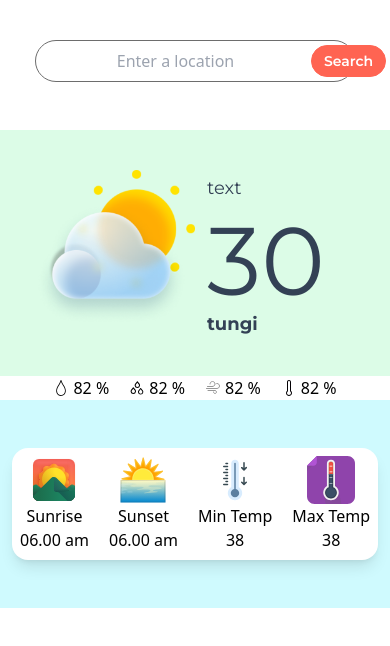
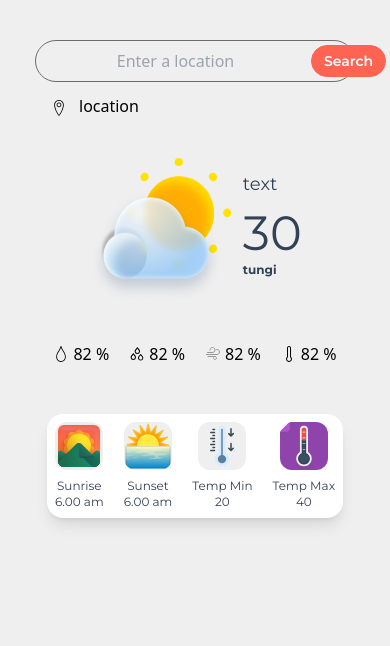
Before and after one commit to nuruzzamn/Weather-App-by-React---Tailwind-, a React (Vite) app: page / in a window 390 px wide. Shown: the top 646 px of the page. Built offline with nearby package versions, Linux system fonts and the light colour scheme; a web font is replaced by a local one.

Commit message:
[style] make responsive

```diff
--- a/src/components/Button.jsx
+++ b/src/components/Button.jsx
@@ -1,6 +1,6 @@
 const Button = ({ label, hover}) => {
     return (
-      <div>
+      <div className="rounded-full">
         <button
           className={` ${hover}
         bg-coral-red text-white font-semibold border-coral-red
--- a/src/components/DailyInfo.jsx
+++ b/src/components/DailyInfo.jsx
@@ -1,37 +1,18 @@
-import sunrise1 from "../assets/icons/sunrise1.svg"
-import sunset from "../assets/icons/sunset.svg"
-import tempMin from "../assets/icons/tempMin.svg"
-import tempMax from "../assets/icons/tempMax.svg"
 
-const DailyInfo = () => {
+const DailyInfo = ({ imgURL, name, value }) => {
   return (
+    <div>
+      <section className="flex flex-col bg-white justify-center items-center">
+        <img
+          src={imgURL}
+          alt=""
+          className="object-contain w-12 h-12 sm:w-16 sm:h-16 rounded-xl mb-2"
+        />
+        <p className="bg-white font-montserrat text-xs text-slate-700 ">{name}</p>
+        <p className="bg-white font-montserrat text-xs text-slate-700 ">{value}</p>
+      </section>
+    </div>
+  );
+};
 
-    <div className="flex flex-1 gap-5 sm:gap-16 justify-evenly">
-          <section className='flex flex-col justify-center items-center'>
-          <img src={sunrise1} alt="" className='object-contain w-12 h-12 sm:w-16 sm:h-16'/>
-          <p>Sunrise</p>
-          <p>06.00 am</p>
-        </section>
-
-        <section className='flex flex-col justify-center items-center'>
-          <img src={sunset} alt="" className='object-contain w-12 h-12 sm:w-16 sm:h-16'/>
-          <p>Sunset</p>
-          <p>06.00 am</p>
-        </section>
-
-        <section className='flex flex-col justify-center items-center'>
-          <img src={tempMin} alt="" className='object-contain w-12 h-12 sm:w-16 sm:h-16'/>
-          <p>Min Temp</p>
-          <p>38</p>
-        </section>
-
-        <section className='flex flex-col justify-center items-center'>
-          <img src={tempMax} alt="" className='object-contain w-12 h-12 sm:w-16 sm:h-16'/>
-          <p>Max Temp</p>
-          <p>38</p>
-        </section>
-    </div>
-  )
-}
-
-export default DailyInfo
+export default DailyInfo;
--- a/src/components/DataRow.jsx
+++ b/src/components/DataRow.jsx
@@ -10,22 +10,22 @@ const DataRow = () => {
     <div className='flex flex-row justify-center items-center gap-5 sm:gap-16'>
 
         <section className='flex justify-center items-center gap-1 sm:gap-2'>
-            <img src={humidity} alt="" className='sm:w-6 sm:h-6 w-4 h-4' />
+            <img src={humidity} alt="" className='small-icon-size' />
             <p>82 %</p>
         </section>
 
         <section className='flex justify-center items-center gap-1 sm:gap-2'>
-            <img src={mm} alt="" className='sm:w-6 sm:h-6 w-4 h-4' />
+            <img src={mm} alt="" className='small-icon-size' />
             <p>82 %</p>
         </section>
 
         <section className='flex justify-center items-center gap-1 sm:gap-2'>
-            <img src={wind} alt="" className='sm:w-6 sm:h-6 w-4 h-4' />
+            <img src={wind} alt="" className='small-icon-size' />
             <p>82 %</p>
         </section>
 
         <section className='flex justify-center items-center gap-1 sm:gap-2'>
-            <img src={temp} alt="" className='sm:w-6 sm:h-6 w-4 h-4' />
+            <img src={temp} alt="" className='small-icon-size' />
             <p>82 %</p>
         </section>
     </div>
--- a/src/components/DownSection.jsx
+++ b/src/components/DownSection.jsx
@@ -1,15 +1,19 @@
-
-import DailyInfo from "./DailyInfo"
-
+import DailyInfo from "./DailyInfo";
+import { dailyInfo } from "../constant";
 
 const DownSection = () => {
   return (
     <div>
-      <section className='sm:p-10 p-2 bg-white rounded-2xl border-slate-gray shadow-lg'>
-        <DailyInfo />
+      <section className="sm:p-10 p-2 bg-white rounded-2xl border-slate-gray shadow-lg">
+        <section className="flex flex-1 bg-white gap-5 sm:gap-16 justify-evenly">
+          {dailyInfo &&
+            dailyInfo.map((info, index) => {
+              return <DailyInfo key={index} {...info} />;
+            })}
+        </section>
       </section>
     </div>
-  )
-}
+  );
+};
 
-export default DownSection
+export default DownSection;
--- a/src/components/MiddleSection.jsx
+++ b/src/components/MiddleSection.jsx
@@ -1,17 +1,16 @@
-import React from "react";
 import skySun from "../assets/icons/sky-sun.png"
 const MiddleSection = () => {
   return (
     <div className="">
-      <section className="max-w-xs flex flex-row justify-between">
-        <section className="basis-6/12">
-            <img src={skySun} alt="sky-sun" width={250} height={250}/>
+      <section className="max-w-xs flex flex-row flex-1 justify-between">
+        <section className="basis-4/6">
+            <img src={skySun} alt="sky-sun" className="sm:w-56 sm:h-56 w-36 h-36"/>
         </section>
 
-        <section className="basis-6/12 font-montserrat text-slate-700 pl-3 mt-2">
+        <section className="basis-2/6 font-montserrat text-slate-700 pl-3 mt-4 ">
             <h1 className="text-lg">text</h1>
-            <p className="text-8xl mt-2">30</p>
-            <h2 className="text-lg font-bold">tungi</h2>
+            <p className="text-4xl sm:text-8xl mt-2">30</p>
+            <h2 className="text-xs sm:text-lg font-bold">tungi</h2>
         </section>
 
       </section>
--- a/src/components/Search.jsx
+++ b/src/components/Search.jsx
@@ -1,18 +1,24 @@
 import React from "react";
 import Button from "./Button";
+import locationIcon from "../assets/icons/location.svg"
 
 const Search = () => {
   return (
-    <div>
-      <section className="max-w-xs flex flex-row justify-between border border-slate-gray rounded-full p-1">
+    <div className="flex flex-col gap-3">
+      <section className="max-w-xs flex flex-row justify-between bg-none border border-slate-gray rounded-full p-1">
         <input
           type="text"
           placeholder="Enter a location"
           className="text-center outline-none p-1 flex-1 rounded-full text-slate-gray px-5"
         />
-        <section className="">
+        <section className="rounded-full">
           <Button label={"Search"} hover={`hover:bg-black`} />
         </section>
+      </section>
+
+      <section className="flex justify-start items-center px-4 gap-3">
+        <img src={locationIcon} alt="" className="small-icon-size mt-1"/>
+        <p>location</p>
       </section>
     </div>
   );
--- a/src/components/Weather.jsx
+++ b/src/components/Weather.jsx
@@ -10,7 +10,7 @@ const Weather = () => {
         <Search />
       </section>
 
-      <section className="padding bg-green-100 flex flex-1 justify-center">
+      <section className="padding-b flex flex-1 justify-center">
         <MiddleSection />
       </section>
 
@@ -18,7 +18,7 @@ const Weather = () => {
         <DataRow />
       </section>
 
-      <section className="sm:padding padding-y bg-cyan-100 flex flex-1 justify-center">
+      <section className="sm:padding padding-y flex flex-1 justify-center">
         <DownSection />
       </section>
     </div>
--- /dev/null
+++ b/src/constant/index.js
@@ -0,0 +1,31 @@
+import sunrise1 from "../assets/icons/sunrise1.svg"
+import sunset from "../assets/icons/sunset.svg"
+import tempMin from "../assets/icons/tempMin.svg"
+import tempMax from "../assets/icons/tempMax.svg"
+
+export const dailyInfo = [
+    {
+        imgURL: sunrise1,
+        name: "Sunrise",
+        value: "6.00 am",
+    },
+
+    {
+        imgURL: sunset,
+        name: "Sunset",
+        value: "6.00 am",
+    },
+
+    {
+        imgURL: tempMin,
+        name: "Temp Min",
+        value: "20",
+    },
+
+    {
+        imgURL: tempMax,
+        name: "Temp Max",
+        value: "40",
+    },
+
+]
--- a/src/index.css
+++ b/src/index.css
@@ -10,6 +10,7 @@
   padding: 0;
   box-sizing: border-box;
   scroll-behavior: smooth;
+  background-color:#efefef
 }
 
 @layer components {
@@ -25,7 +26,7 @@
 
 @layer utilities {
   .padding {
-    @apply sm:px-16 px-8 sm:py-24 py-10 ;
+    @apply sm:px-16 px-8 sm:py-12 py-10 ;
   }
 
   .padding-x {
@@ -33,7 +34,7 @@
   }
 
   .padding-y {
-    @apply sm:py-24 py-12;
+    @apply sm:py-20 py-12;
   }
 
   .padding-l {
@@ -49,10 +50,14 @@
   }
 
   .padding-b {
-    @apply sm:pb-24 pb-12;
+    @apply sm:pb-10 pb-10;
   }
 
   .info-text {
     @apply font-montserrat text-slate-gray text-lg leading-7;
   }
+
+  .small-icon-size{
+    @apply sm:w-6 sm:h-6 w-4 h-4
+  }
 }
```
